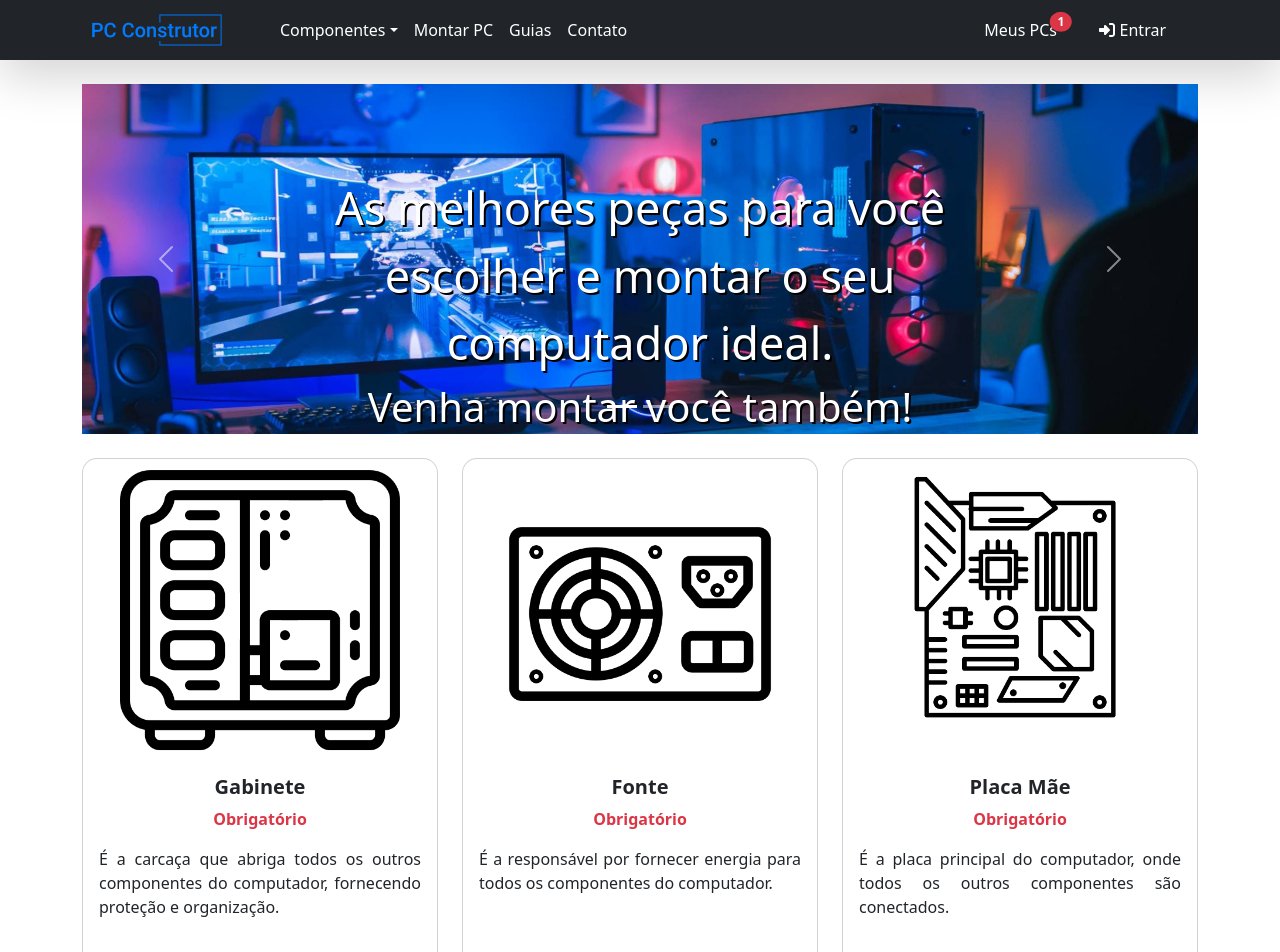
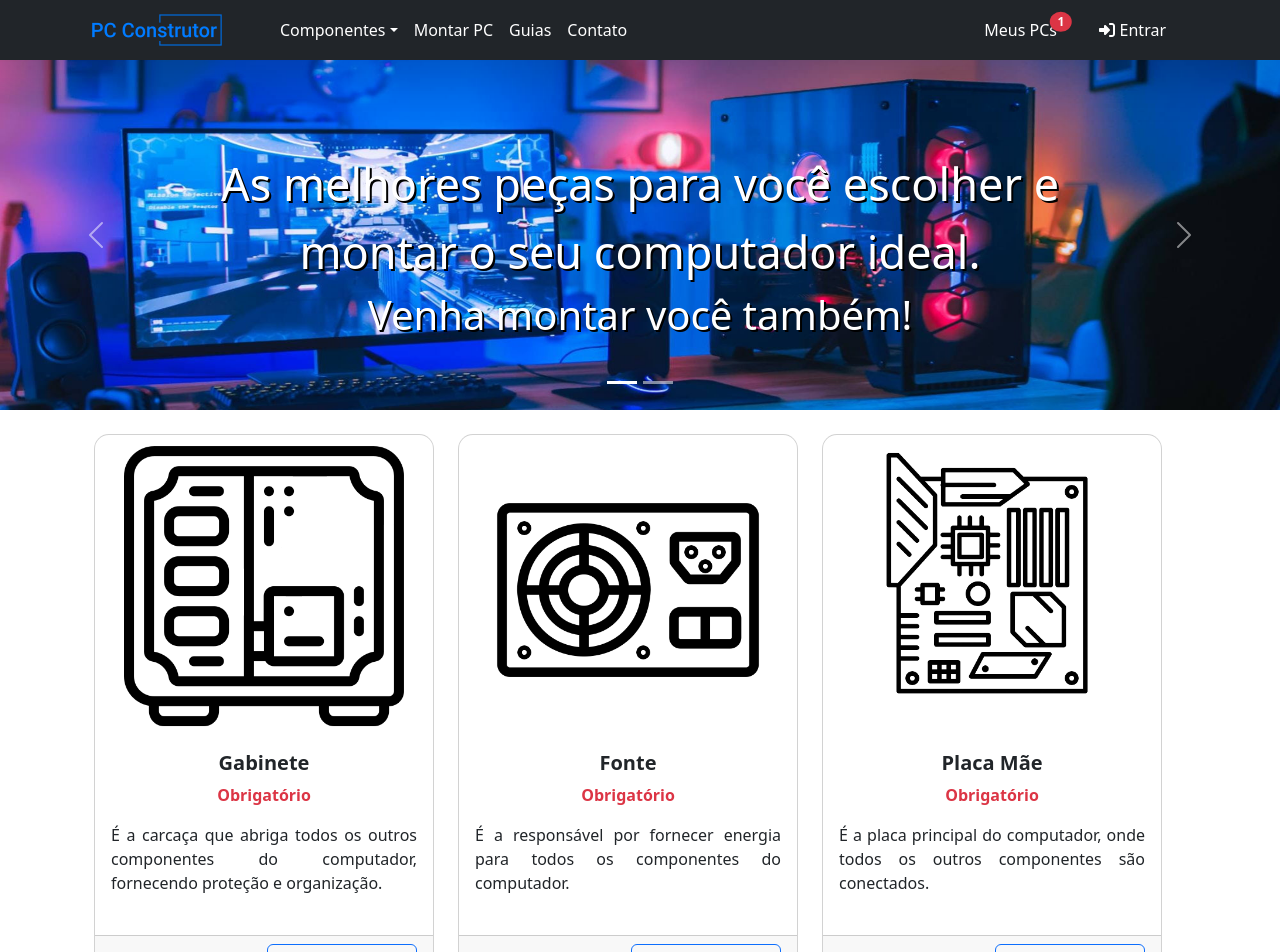
Before and after one commit to Pruzny/pc-construtor, a React (Vite) app: page / in a window 1280 px wide. Shown: the top 952 px of the page. Built offline with nearby package versions, Linux system fonts and the light colour scheme.

Commit message:
Fix wrong content container

```diff
--- a/src/components/PresentationCarousel/index.tsx
+++ b/src/components/PresentationCarousel/index.tsx
@@ -2,7 +2,7 @@ import "./styles.css"
 
 const PresentationCarousel = () => {
   return (
-    <div id="id-carousel" className="carousel slide d-none d-md-block mb-4 mt-4" data-bs-ride="carousel" data-bs-interval="3000">
+    <div id="id-carousel" className="carousel slide d-none d-md-block mb-4" data-bs-ride="carousel" data-bs-interval="3000">
       <ol className="carousel-indicators">
         <li data-bs-target="#id-carousel" data-bs-slide-to="0" className="active"></li>
         <li data-bs-target="#id-carousel" data-bs-slide-to="1"></li>
--- a/src/pages/Home/index.tsx
+++ b/src/pages/Home/index.tsx
@@ -6,6 +6,7 @@ import { componentCards } from "../../constants";
 const Home = () => {
   return (
     <>
+      <PresentationCarousel />
       <div className="container">
         <div className="p-5 bg-secondary-subtle rounded-3 d-block d-md-none text-center mt-4 mb-4">
           <div className="card bg-dark text-white">
@@ -17,10 +18,9 @@ const Home = () => {
             </div>
           </div>
         </div>
-      </div>
-      <PresentationCarousel />
-      <div className="row mb-4">
-        {createCards()}
+        <div className="container row mb-4">
+          {createCards()}
+        </div>
       </div>
     </>
   );
--- a/src/routes/layout.tsx
+++ b/src/routes/layout.tsx
@@ -8,7 +8,7 @@ const Layout = () => {
     <>
       <div>
         <NavBar />
-        <div className="container text-center content">
+        <div className="text-center content">
           <Outlet />
         </div>
       </div>
```
